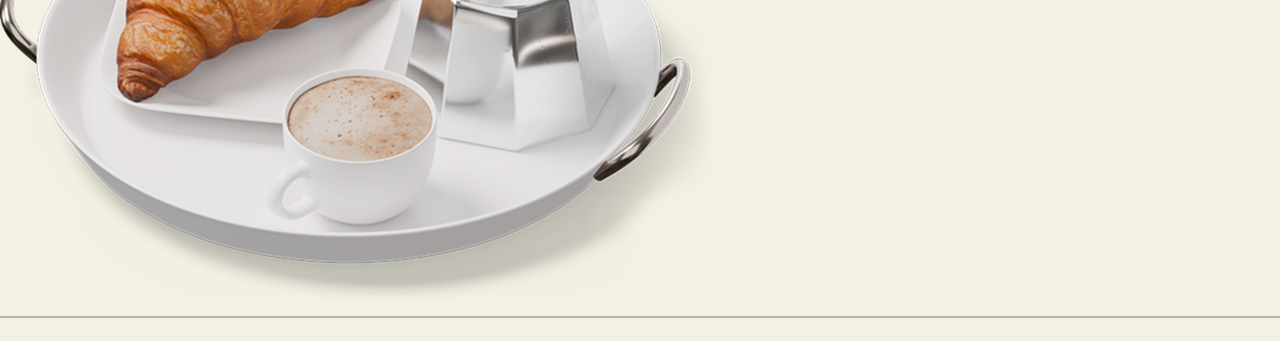
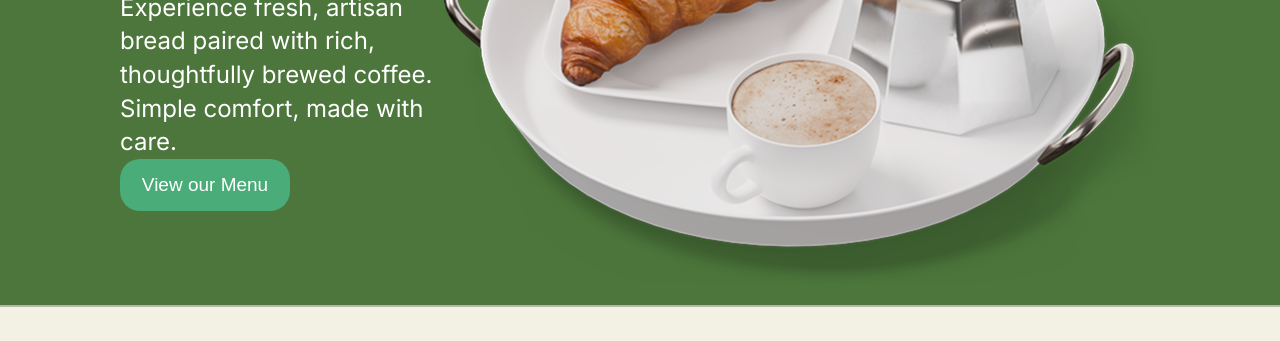
Before and after one commit to melio0504/restaurant-page, a website built with webpack: page src/template.html in a window 1280 px wide. Shown: the part 352-693 px from the top of the page. Built offline with nearby package versions, Linux system fonts and the light colour scheme.

Commit message:
Add initial styling for home page

```diff
--- a/src/styles.css
+++ b/src/styles.css
@@ -13,9 +13,12 @@
   --secondary-clr: #A9C3AB;
   --tertiary-clr: #94b4a3;
   --background-clr: #F3F1E4;
+  --button-color: #4AAC78;
   --font-family: "Inter", san-serif;
   --font-light-clr: #FFFFFF;
   --title-size: 1.5rem;
+  --subheading-size: 1.5rem;
+  --hero-text-size: 4rem;
   --nav-size: 1.2rem;
 }
 
@@ -73,8 +76,45 @@ header {
   }
 }
 
-.content {
-  /* TODO: Add styling for the content */
+#content {
+  padding-top: 8vh;
+
+  .hero-section {
+    background: var(--primary-clr);
+    color: var(--font-light-clr);
+    display: flex;
+    padding: 10px 120px 10px 120px;
+
+    .call-to-action {
+      display: flex;
+      flex-direction: column;
+
+      h1 {
+        font-size: var(--hero-text-size);
+      }
+
+      h2 {
+        font-size: var(--subheading-size);
+        font-weight: 400;
+      }
+    }
+
+    .cta-button {
+      background: var(--button-color);
+      color: var(--font-light-clr);
+      font-size: calc(var(--subheading-size) - 5px);
+      padding: 15px;
+      width: 170px;
+      border-radius: 20px;
+      border: none;
+      cursor: pointer;
+    }
+
+    img {
+      width: 716px;
+      height: 573px;
+    }
+  }
 }
 
 footer {
```
